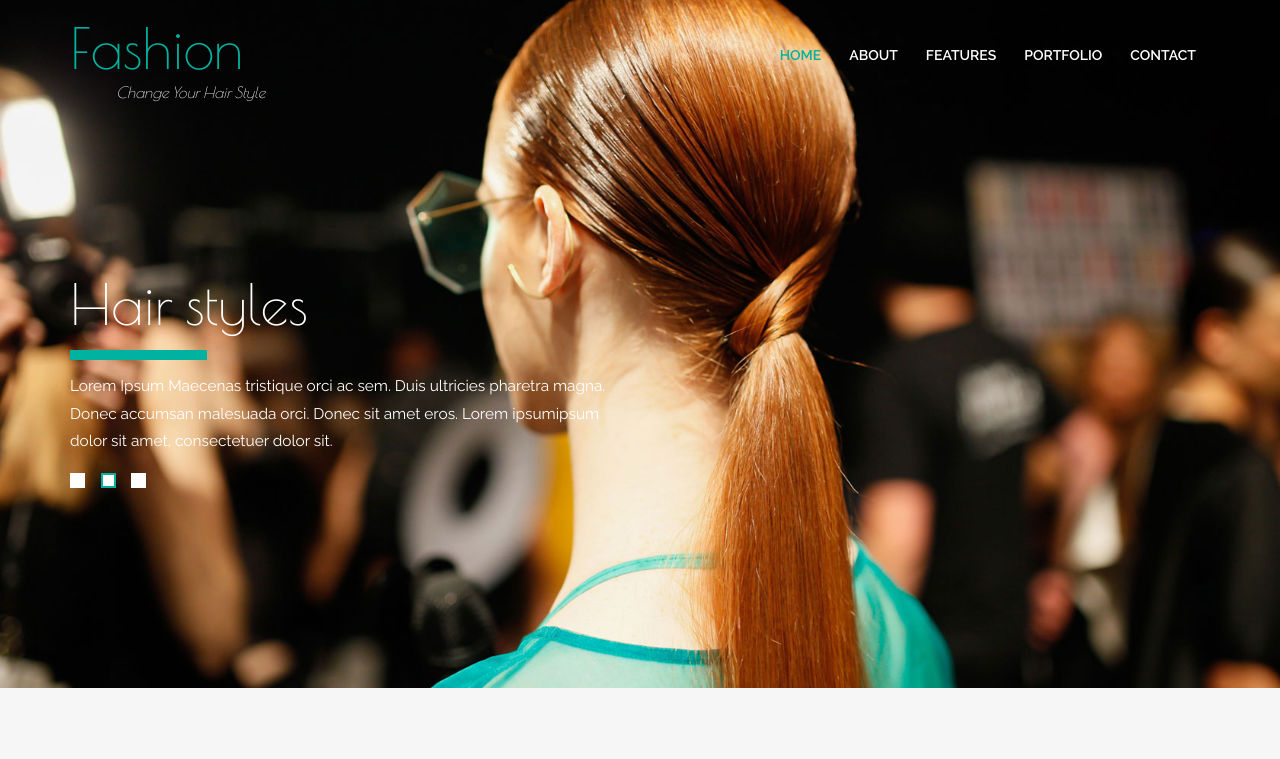
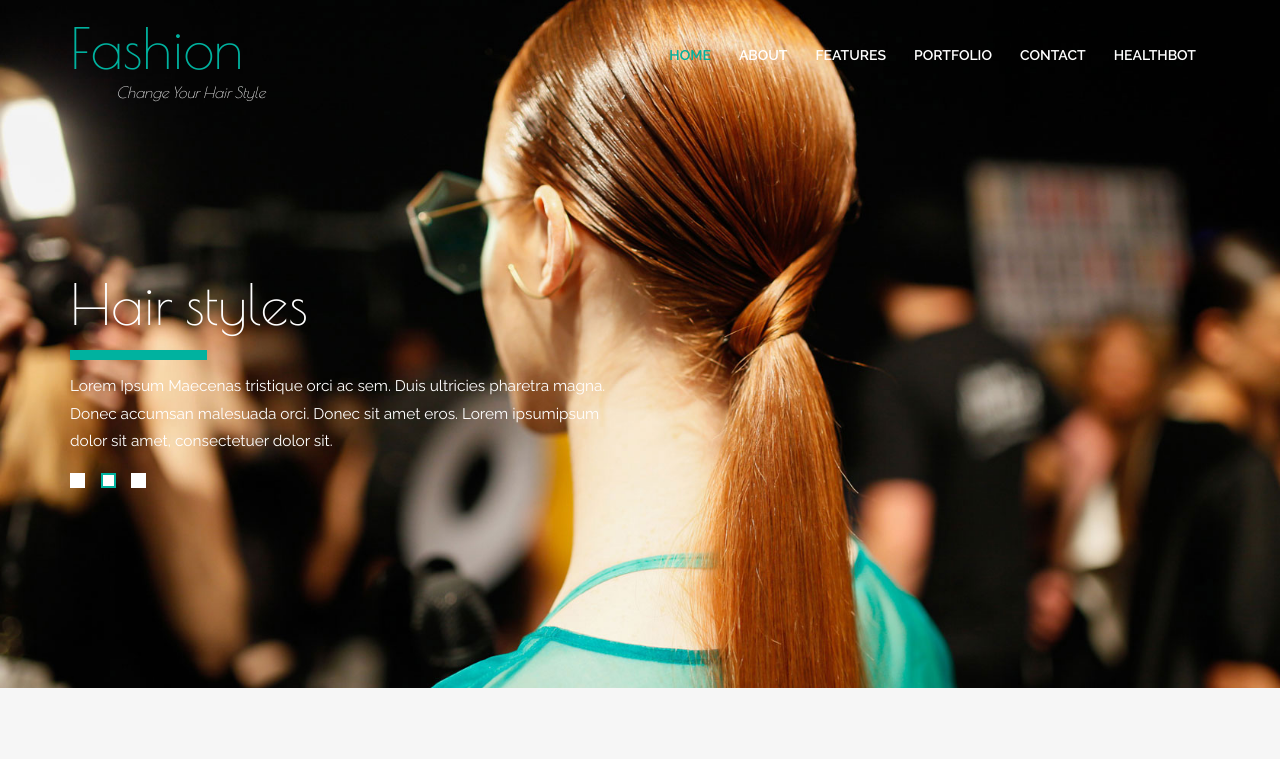
Before and after one commit to kalyan565/projecthair, a plain HTML site: page index.html in a window 1280 px wide. Shown: the top 759 px of the page. Drawn offline with nearby package versions, Linux system fonts and the light colour scheme; a web font is replaced by a local one.

Commit message:
Update index.html

```diff
--- a/index.html
+++ b/index.html
@@ -48,6 +48,7 @@ Smartphone Compatible web template, free webdesigns for Nokia, Samsung, LG, Sony
 						 </li>
 						 <li><a href="portfolio.html">Portfolio</a></li>
 						<li><a href="contact.html">CONTACT</a></li>
+						<li><a href="healthbot.HTML">healthbot</a></li>
 					  </ul>
 				 </div>
 				 <div class="clearfix"></div>
```
